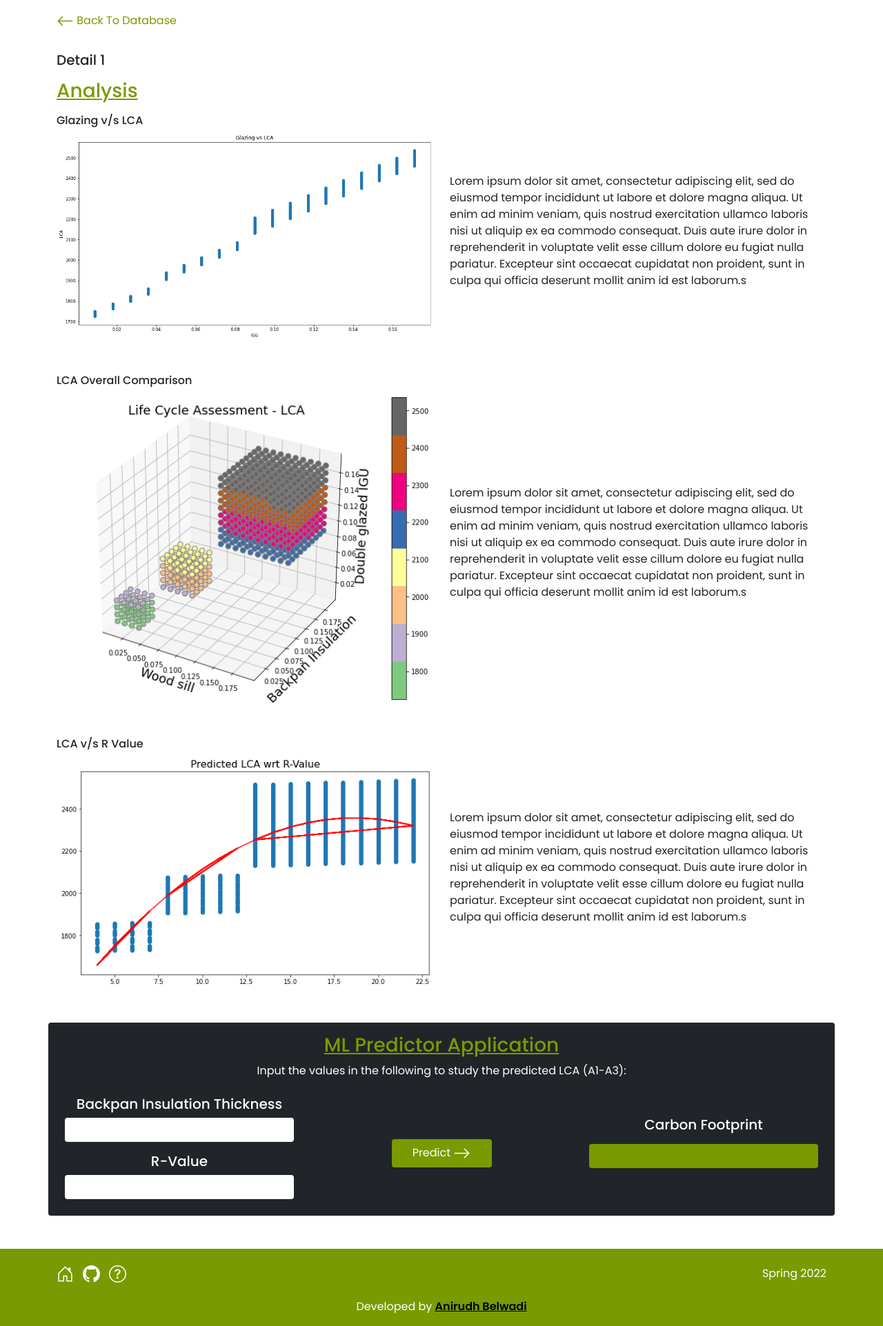
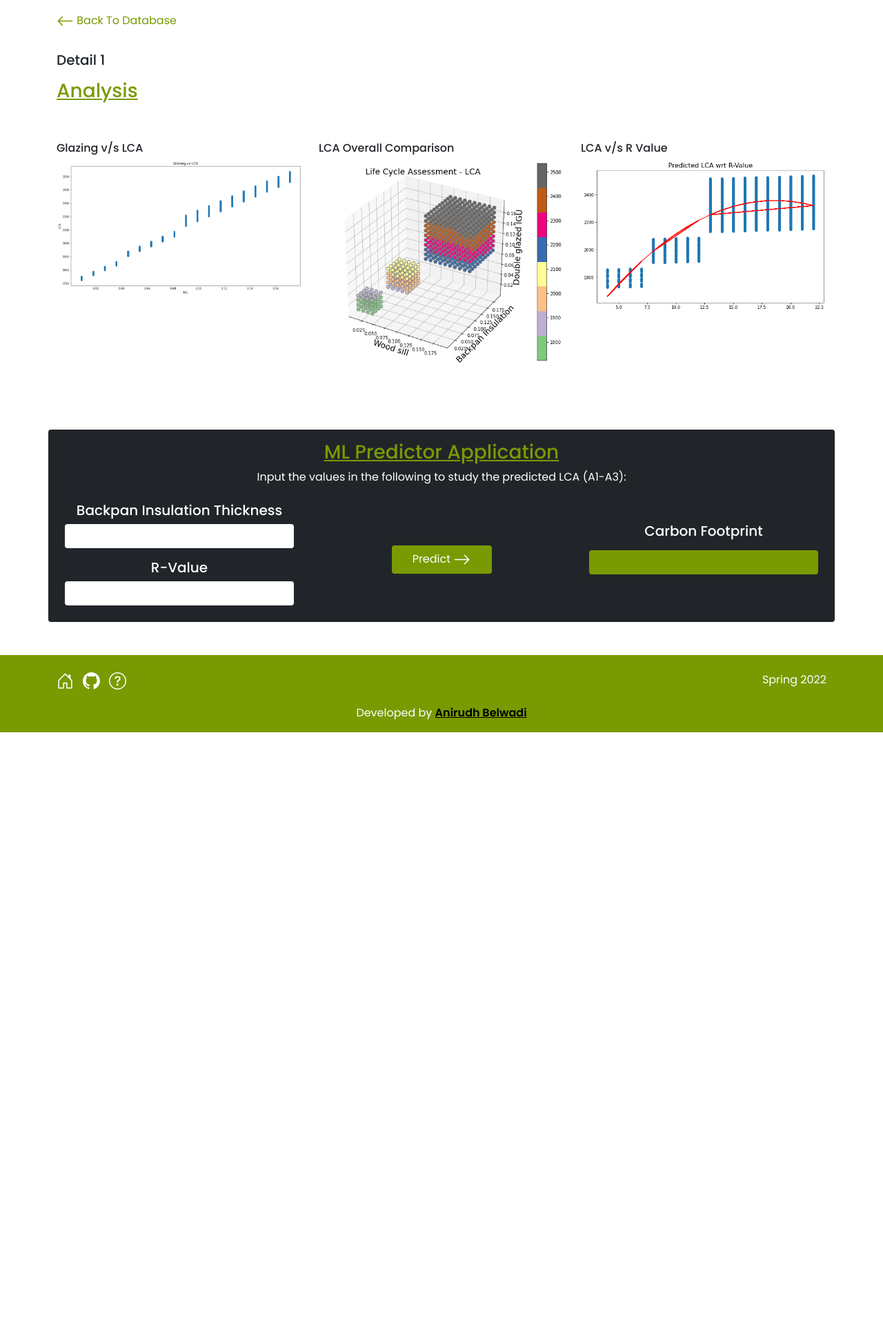
Before and after one commit to anirudhbelwadi/Assembly-Performance-Analyzer-Tool, a Flask app: page /analysis/1 in a window 1280 px wide. Shown: the part 78-2001 px from the top of the page at 69% size. After the commit the page ends 1140 px from the top, so only its background shows below. Run offline with Flask 2, Linux system fonts and the light colour scheme.

Commit message:
final push 1.0

```diff
--- a/app.py
+++ b/app.py
@@ -123,7 +123,39 @@ def predict():
             "SELECT DISTINCT constructionType,assemblyTotalEC FROM wallsystem2 WHERE name = ?", (opaque_wall,)).fetchone()
         roofing_data = databaseCursor.execute(
             "SELECT DISTINCT constructionType,assemblyTotalEC FROM wallsystem2 WHERE name = ?", (roofing,)).fetchone()
-        return render_template('predict.html', window_data=window_data, curtain_wall_data=curtain_wall_data, balcony_roof_data=balcony_roof_data, opaque_wall_data=opaque_wall_data, roofing_data=roofing_data)
+        ec = [
+            window_data[1],
+            curtain_wall_data[1],
+            balcony_roof_data[1],
+            opaque_wall_data[1],
+            roofing_data[1]
+        ]
+        print(ec)
+        index_min = min(range(len(ec)), key=ec.__getitem__)
+        if index_min == 0:
+            max_ec_key = "Window"
+        elif index_min == 1:
+            max_ec_key = "Curtain Wall"
+        elif index_min == 2:
+            max_ec_key = "Balcony/Roof"
+        elif index_min == 3:
+            max_ec_key = "Opaque Wall"
+        elif index_min == 4:
+            max_ec_key = "Roofing"
+        index_max = max(range(len(ec)), key=ec.__getitem__)
+        if index_max == 0:
+            min_ec_key = "Window"
+        elif index_max == 1:
+            min_ec_key = "Curtain Wall"
+        elif index_max == 2:
+            min_ec_key = "Balcony/Roof"
+        elif index_max == 3:
+            min_ec_key = "Opaque Wall"
+        elif index_max == 4:
+            min_ec_key = "Roofing"
+        max_ec = max(ec)
+        min_ec = min(ec)
+        return render_template('predict.html', window_data=window_data, curtain_wall_data=curtain_wall_data, balcony_roof_data=balcony_roof_data, opaque_wall_data=opaque_wall_data, roofing_data=roofing_data, max_ec=max_ec, max_ec_key=max_ec_key, min_ec=min_ec, min_ec_key=min_ec_key)
 
 
 if __name__ == '__main__':
--- a/templates/analysis.html
+++ b/templates/analysis.html
@@ -69,7 +69,7 @@
 
     <header>
         <div class="container">
-            <div class="row mt-5 align-items-center">
+            <div class="row mt-5">
                 <div class="col-12 mt-5 mb-2">
                     <a href="/explore" style="color: #7A9A01;">
                         <svg xmlns="http://www.w3.org/2000/svg" width="25" height="25" fill="currentColor"
@@ -80,7 +80,7 @@
                         Back To Database
                     </a>
                 </div>
-                <div class="col-12 mb-2">
+                <div class="col-12 mb-5">
                     <h5 class="mt-4">
                         Detail {{id}}
                     </h5>
@@ -90,58 +90,25 @@
                         </u>
                     </h3>
                 </div>
-                <div class="col-12">
+                <div class="col-lg-4 mb-5">
                     <h6>
                         Glazing v/s LCA
                     </h6>
-                </div>
-                <div class="col-lg-6 mb-5">
                     <img src="../static/images/analysis/1.1.1/glazing_vs_lca.png" class="w-100" alt="">
                 </div>
-                <div class="col-lg-6 mb-5">
-                    <p>
-                        Lorem ipsum dolor sit amet, consectetur adipiscing elit, sed do eiusmod tempor incididunt ut
-                        labore et dolore magna aliqua. Ut enim ad minim veniam, quis nostrud exercitation ullamco
-                        laboris nisi ut aliquip ex ea commodo consequat. Duis aute irure dolor in reprehenderit in
-                        voluptate velit esse cillum dolore eu fugiat nulla pariatur. Excepteur sint occaecat cupidatat
-                        non proident, sunt in culpa qui officia deserunt mollit anim id est laborum.s
-                    </p>
-                </div>
-                <div class="col-12">
+                <div class="col-lg-4 mb-5">
                     <h6>
                         LCA Overall Comparison
                     </h6>
-                </div>
-                <div class="col-lg-6 mb-5">
                     <img src="../static/images/analysis/1.1.1/lca_overall_comparison.png" class="w-100" alt="">
                 </div>
-                <div class="col-lg-6 mb-5">
-                    <p>
-                        Lorem ipsum dolor sit amet, consectetur adipiscing elit, sed do eiusmod tempor incididunt ut
-                        labore et dolore magna aliqua. Ut enim ad minim veniam, quis nostrud exercitation ullamco
-                        laboris nisi ut aliquip ex ea commodo consequat. Duis aute irure dolor in reprehenderit in
-                        voluptate velit esse cillum dolore eu fugiat nulla pariatur. Excepteur sint occaecat cupidatat
-                        non proident, sunt in culpa qui officia deserunt mollit anim id est laborum.s
-                    </p>
-                </div>
-                <div class="col-12">
+                <div class="col-lg-4 mb-5">
                     <h6>
                         LCA v/s R Value
                     </h6>
-                </div>
-                <div class="col-lg-6 mb-5">
                     <img src="../static/images/analysis/1.1.1/lca_vs_r_value.png" class="w-100" alt="">
                 </div>
-                <div class="col-lg-6 mb-5">
-                    <p>
-                        Lorem ipsum dolor sit amet, consectetur adipiscing elit, sed do eiusmod tempor incididunt ut
-                        labore et dolore magna aliqua. Ut enim ad minim veniam, quis nostrud exercitation ullamco
-                        laboris nisi ut aliquip ex ea commodo consequat. Duis aute irure dolor in reprehenderit in
-                        voluptate velit esse cillum dolore eu fugiat nulla pariatur. Excepteur sint occaecat cupidatat
-                        non proident, sunt in culpa qui officia deserunt mollit anim id est laborum.s
-                    </p>
-                </div>
-                <div class="col-12 bg-dark text-white rounded mb-5 pb-4" id="mlModel">
+                <div class="col-12 bg-dark text-white rounded mb-5 pb-4 mt-5" id="mlModel">
                     <h3 class="mt-3 text-center">
                         <u>
                             ML Predictor Application
```
Also changed, not shown: templates/overview.html (+2 -8 lines), templates/predict.html (+37 -4 lines), static/images/overview/Boxplot Chart(LCA overview across assemblies - Without Outliers).png (added).
